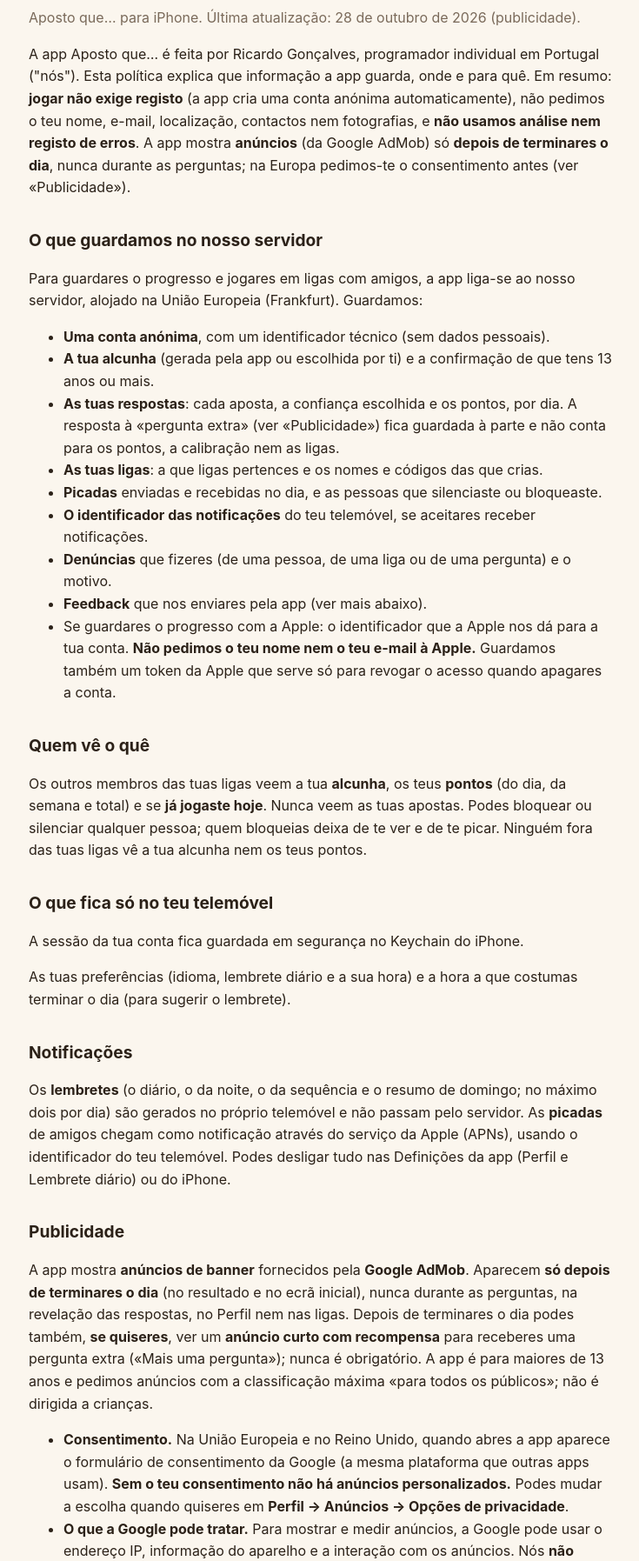
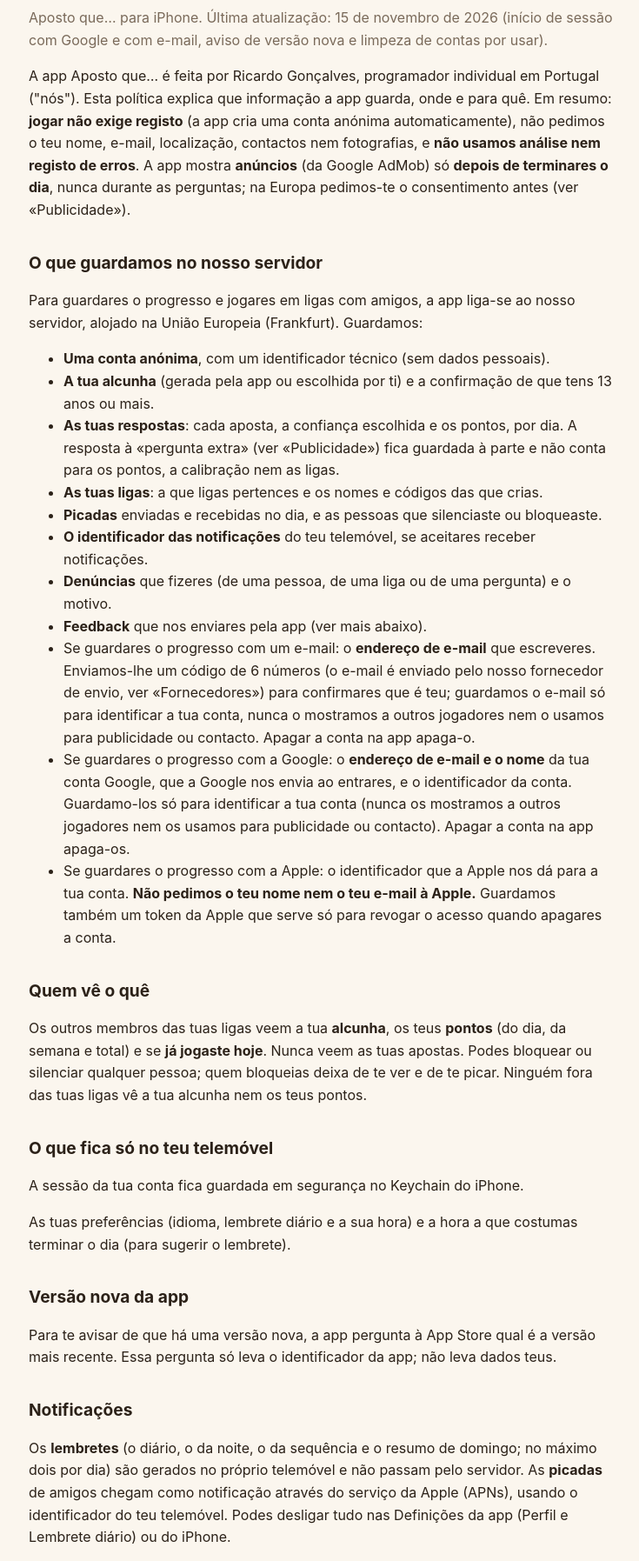
Before and after one commit to etrag/store, a plain HTML site: page apostoque/privacy.html in a window 1280 px wide. Shown: the part 126-1921 px from the top of the page at 87% size, without its empty margins (271-1006 px from the left). Drawn offline with Linux system fonts and the light colour scheme.

Commit message:
Aposto que…: política de privacidade com Google, e-mail com código, aviso de versão e limpeza de contas por usar (1.0.1)

```diff
--- a/apostoque/privacy.html
+++ b/apostoque/privacy.html
@@ -10,7 +10,7 @@
 <main>
   <nav><a href="index.html">Suporte</a><a href="privacy.html">Política de privacidade</a><a href="delete-account.html">Apagar a conta</a></nav>
   <h1>Política de privacidade</h1>
-  <p class="muted">Aposto que… para iPhone. Última atualização: 28 de outubro de 2026 (publicidade).</p>
+  <p class="muted">Aposto que… para iPhone. Última atualização: 15 de novembro de 2026 (início de sessão com Google e com e-mail, aviso de versão nova e limpeza de contas por usar).</p>
 
   <p>A app Aposto que… é feita por Ricardo Gon&ccedil;alves, programador individual em Portugal ("nós"). Esta política explica
   que informação a app guarda, onde e para quê. Em resumo: <strong>jogar não exige registo</strong> (a app cria uma conta anónima
@@ -30,6 +30,8 @@
     <li><strong>O identificador das notificações</strong> do teu telemóvel, se aceitares receber notificações.</li>
     <li><strong>Denúncias</strong> que fizeres (de uma pessoa, de uma liga ou de uma pergunta) e o motivo.</li>
     <li><strong>Feedback</strong> que nos enviares pela app (ver mais abaixo).</li>
+    <li>Se guardares o progresso com um e-mail: o <strong>endereço de e-mail</strong> que escreveres. Enviamos-lhe um código de 6 números (o e-mail é enviado pelo nosso fornecedor de envio, ver «Fornecedores») para confirmares que é teu; guardamos o e-mail só para identificar a tua conta, nunca o mostramos a outros jogadores nem o usamos para publicidade ou contacto. Apagar a conta na app apaga-o.</li>
+    <li>Se guardares o progresso com a Google: o <strong>endereço de e-mail e o nome</strong> da tua conta Google, que a Google nos envia ao entrares, e o identificador da conta. Guardamo-los só para identificar a tua conta (nunca os mostramos a outros jogadores nem os usamos para publicidade ou contacto). Apagar a conta na app apaga-os.</li>
     <li>Se guardares o progresso com a Apple: o identificador que a Apple nos dá para a tua conta. <strong>Não pedimos o teu nome nem o teu e-mail à Apple.</strong> Guardamos também um token da Apple que serve só para revogar o acesso quando apagares a conta.</li>
   </ul>
 
@@ -41,6 +43,9 @@
   <h2>O que fica só no teu telemóvel</h2>
   <p>A sessão da tua conta fica guardada em segurança no Keychain do iPhone.</p>
   <p>As tuas preferências (idioma, lembrete diário e a sua hora) e a hora a que costumas terminar o dia (para sugerir o lembrete).</p>
+
+  <h2>Versão nova da app</h2>
+  <p>Para te avisar de que há uma versão nova, a app pergunta à App Store qual é a versão mais recente. Essa pergunta só leva o identificador da app; não leva dados teus.</p>
 
   <h2>Notificações</h2>
   <p>Os <strong>lembretes</strong> (o diário, o da noite, o da sequência e o resumo de domingo; no máximo dois por dia) são gerados no próprio telemóvel e não passam pelo servidor. As <strong>picadas</strong> de amigos chegam como
@@ -68,6 +73,7 @@
   <ul>
     <li><strong>Supabase</strong>: aloja a base de dados e as contas, na UE.</li>
     <li><strong>Apple</strong>: início de sessão com Apple (se o usares) e entrega de notificações.</li>
+    <li><strong>Google</strong>: início de sessão com Google (se o usares) e envio dos e-mails com os códigos de confirmação (Gmail).</li>
     <li><strong>Google AdMob</strong>: mostra os anúncios (ver «Publicidade»).</li>
     <li><strong>GitHub Pages</strong>: aloja esta página e a página dos convites para ligas.</li>
   </ul>
@@ -91,7 +97,7 @@
 
   <h2>Apagar a conta e os teus direitos</h2>
   <p>Podes <strong>apagar a tua conta na própria app</strong> (Perfil &rarr; Apagar conta): apaga a tua alcunha, as tuas respostas, as tuas pertenças a ligas, as
-  picadas e o identificador das notificações, de forma definitiva (e, se ligaste a conta à Apple, revogamos também o acesso na Apple). As ligas de que eras dono passam para o membro mais antigo (ou desaparecem, se ficares sozinho).
+  picadas e o identificador das notificações, de forma definitiva (e, se ligaste a conta à Apple, revogamos também o acesso na Apple). As ligas de que eras dono passam para o membro mais antigo (ou desaparecem, se ficares sozinho). As contas anónimas que nunca chegaram a jogar e não estão em nenhuma liga são apagadas automaticamente ao fim de 30 dias.
   Ao abrigo do RGPD tens direito de acesso, retificação, apagamento, portabilidade e oposição; escreve-nos para o contacto abaixo. Tens ainda o direito de apresentar queixa à
   autoridade de proteção de dados (em Portugal, a <a href="https://www.cnpd.pt">CNPD</a>).</p>
 
```
